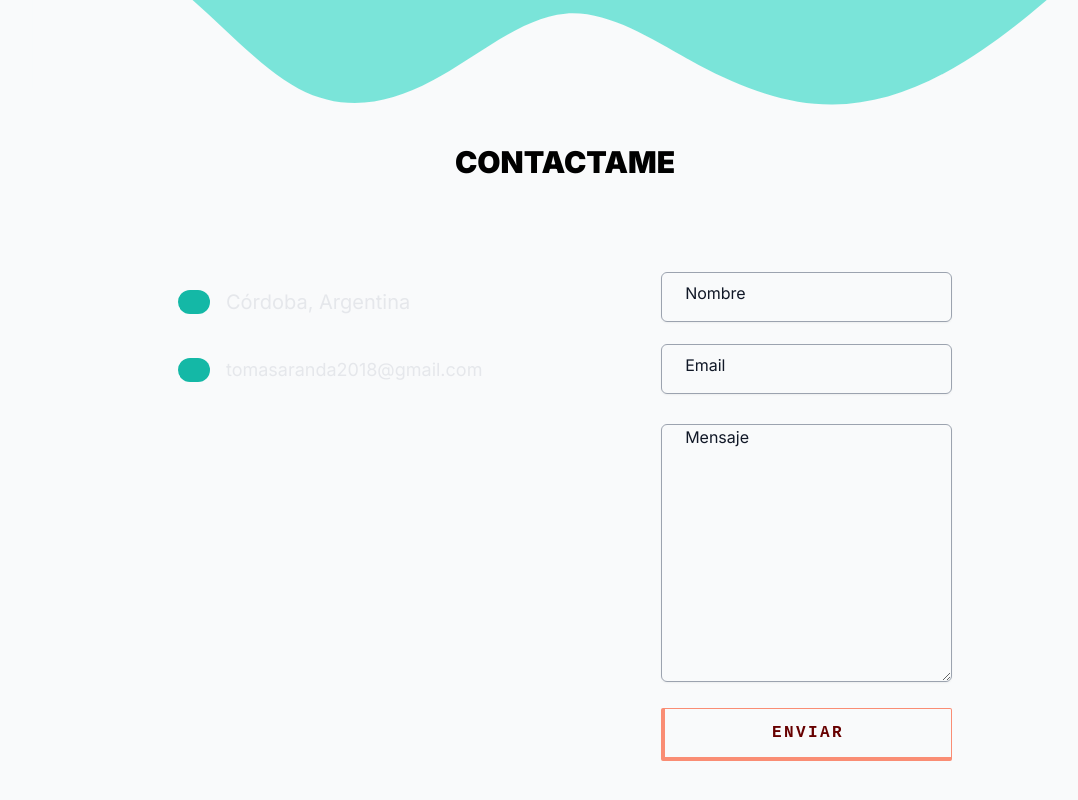
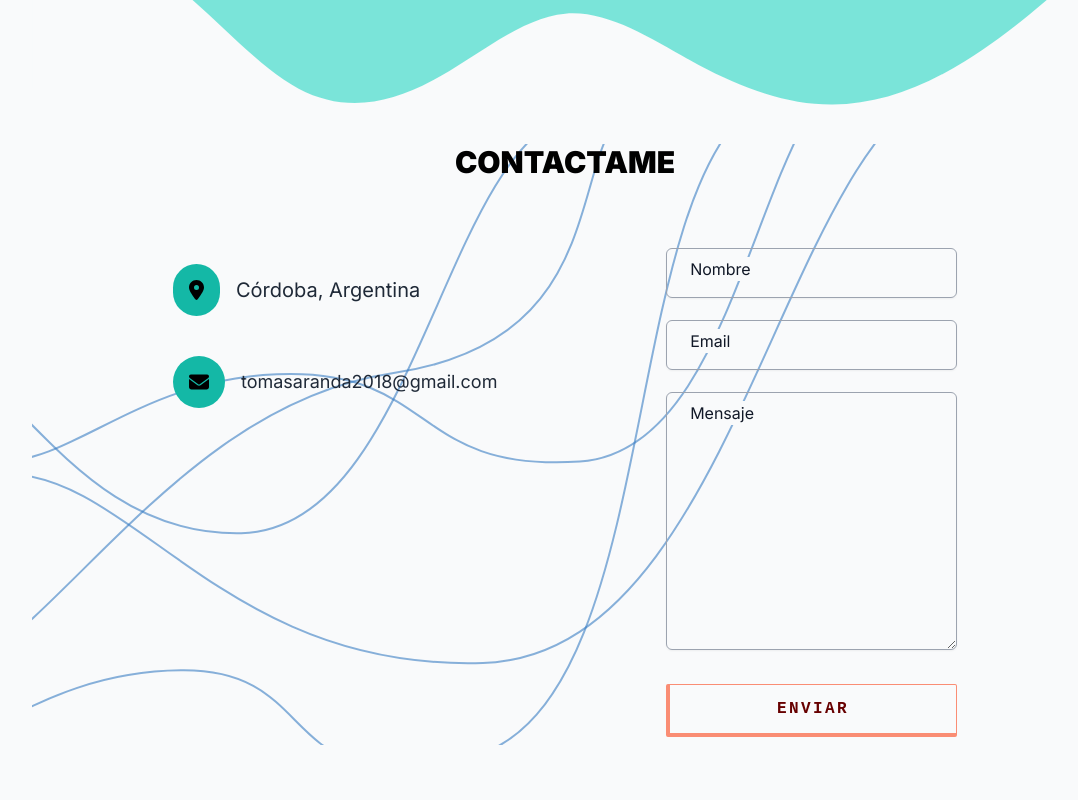
Before and after one commit to TomasAranda21/new-portfolio, a React (Vite) app in the folder frontend/: page / in a window 1280 px wide. Shown: the part 4641-5441 px from the top of the page, without its empty margins (75-1153 px from the left). Built offline with nearby package versions, Linux system fonts and the light colour scheme.

Commit message:
change inputs colors and other styles

```diff
--- a/frontend/src/components/contact/Inputs.css
+++ b/frontend/src/components/contact/Inputs.css
@@ -13,7 +13,7 @@
     transition: top 200ms ease-in,
     left 200ms ease-in,
     font-size 200ms ease-in;
-    background-color:  transparent ;
+    background-color:  #f9fafb ;
   }
 
   .input_contact:focus ~ .label_contact,
--- a/frontend/src/pages/Contact.jsx
+++ b/frontend/src/pages/Contact.jsx
@@ -4,6 +4,8 @@
 import ButtonCV from '../components/buttons/Button';
 import Inputs from '../components/contact/Inputs';
 import MsjError from '../components/contact/MsjError';
+import { FontAwesomeIcon } from '@fortawesome/react-fontawesome'
+import {faPhone,faLocationDot,faEnvelope,   } from '@fortawesome/free-solid-svg-icons'
 
 
 
@@ -19,7 +21,9 @@
 
   return (
 
-    <section id="contacto" className="w-5/6 mx-auto">
+    <section id="contacto" className="bg_contact">
+        <div className="w-5/6 mx-auto ">
+
             <div  className="">
             <h2
             className=" text-center font-black uppercase text-3xl">Contactame
@@ -29,24 +33,25 @@
         <div>
 
 
-            <div className="flex flex-col lg:flex-row justify-around gap-10 lg:gap-20 my-10 lg:my-20 p-2">
+            <div className="flex flex-col lg:flex-row justify-around gap-10 lg:gap-20 my-10 lg:my-14 p-2">
 
                 <div
                 className="mt-5">
                     <ul
                     className="flex text-xl flex-col gap-10">
 
-                        <div className="flex flex-col lg:flex-row gap-4 items-center hover:cursor-default cursor-default hover:text-2xl duration-300 lineal ">
-                            <li className="bg-teal-500 p-3 px-4 rounded-full"></li>
-                            <p className="text-gray-200  ">Córdoba, Argentina</p>
+                        <div className="flex flex-col lg:flex-row gap-4 items-center hover:cursor-default cursor-default ">
+                            <li className="bg-teal-500 p-3 px-4 rounded-full"><FontAwesomeIcon className="" icon={faLocationDot}/></li>
+                            <p className="text-gray-800  hover:text-teal-500 duration-300 lineal">Córdoba, Argentina</p>
                         </div>
 
                         <div className="">
                             <a href="mailto:tomasaranda2018@gmail.com" className="flex flex-col lg:flex-row gap-4 items-center">
-                                <li className="bg-teal-500 p-3 px-4 rounded-full "></li>
-                                <p className="text-gray-200  text-lg hover:text-teal-500 hover:cursor-pointer duration-300 lineal">tomasaranda2018@gmail.com</p>
+                                <li className="bg-teal-500 p-3 px-4 rounded-full "><FontAwesomeIcon icon={faEnvelope}/></li>
+                                <p className="text-gray-800  text-lg hover:text-teal-500 hover:cursor-pointer duration-300 lineal">tomasaranda2018@gmail.com</p>
                             </a>
                         </div>
+
                     </ul>
                 </div>
                 <div
@@ -178,7 +183,7 @@
                                     rows="10"
                                     autoComplete="off"
 
-                                    className={`input_contact absolute mt-3 px-3 py-2 outline-none bg-transparent border shadow-sm text-gray-900 border-gray-400 placeholder-slate-400
+                                    className={`input_contact absolute mt-1 px-3 py-2 outline-none bg-transparent border shadow-sm text-gray-900 border-gray-400 placeholder-slate-400
                                     focus:outline-none w-full block rounded-md ${errors.mensaje && touched.mensaje ? "focus:border-red-400 border-red-400" : "focus:border-sky-400"} `}
                                     placeholder=' '>
                                 </textarea>
@@ -209,6 +214,7 @@
                 </div>
             </div>
             </div>
+        </div>
 
     </section>
   )
```
